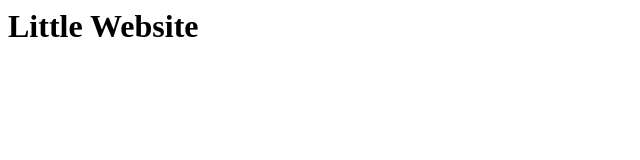
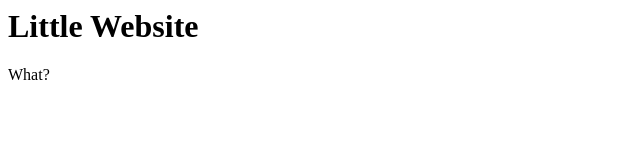
Before and after one commit to lizjimez/Public, a plain HTML site: page index.html in a window 1280 px wide. Shown: the full height of the page, 0-640 px from the left. Drawn offline with Linux system fonts and the light colour scheme.

Commit message:
First edit

```diff
--- a/index.html
+++ b/index.html
@@ -1 +1,2 @@
 <h1>Little Website</h1>
+<p> What? </p>
```
